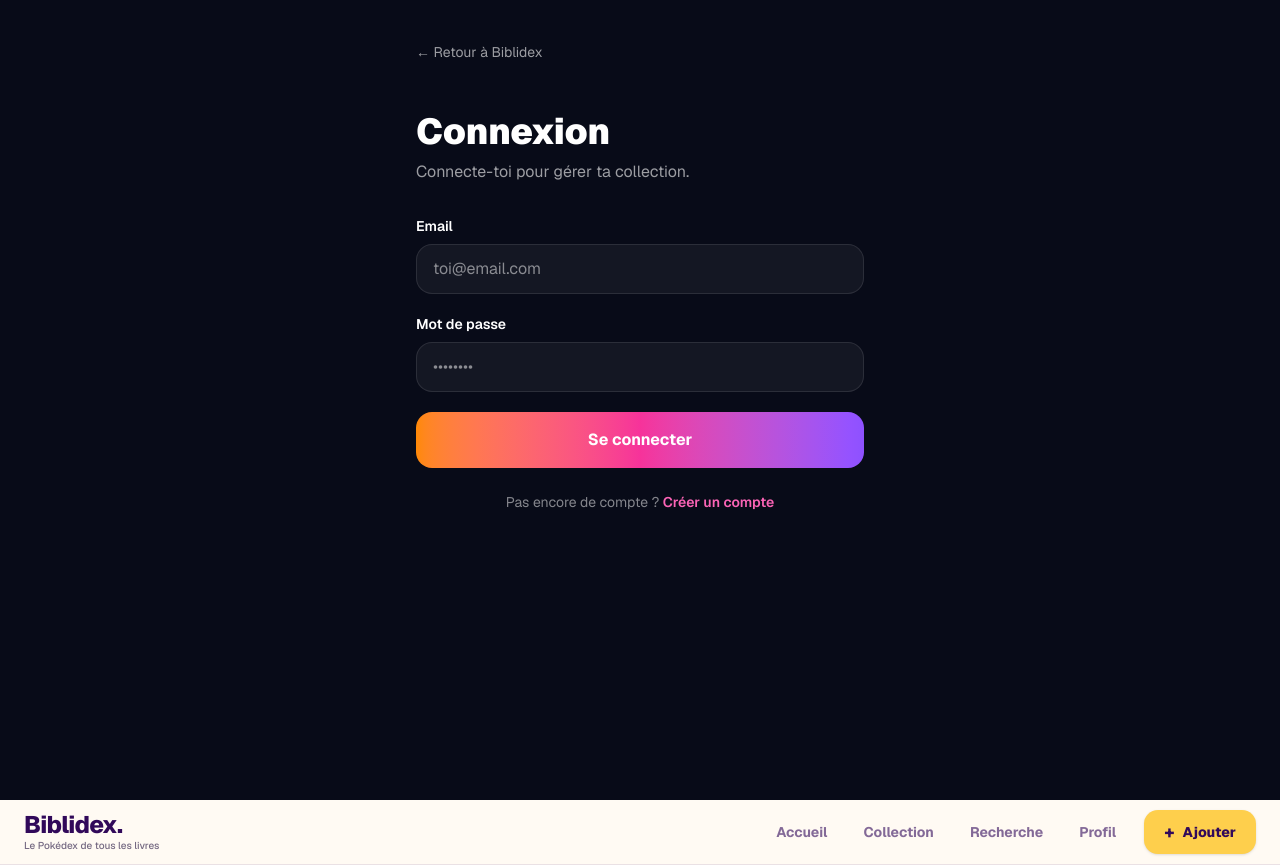
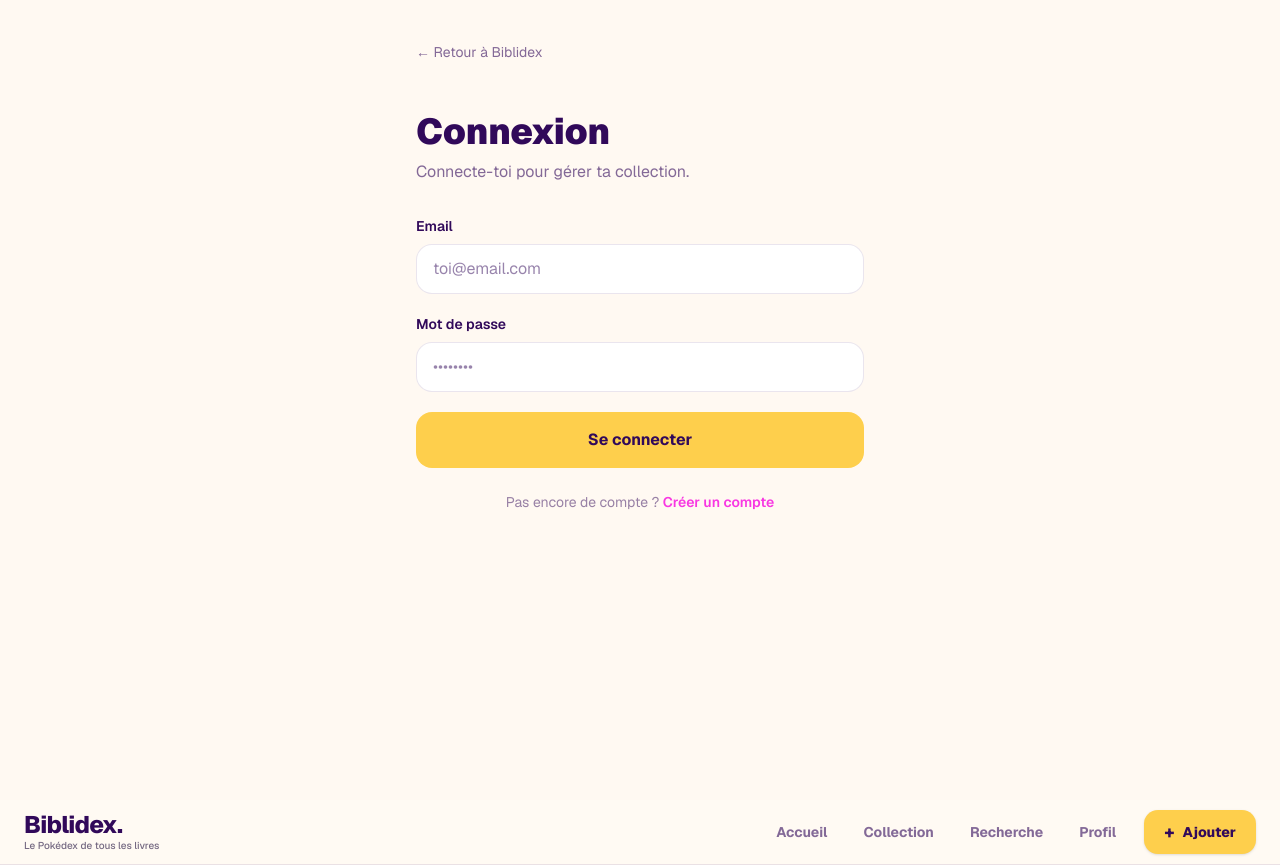
Before and after one commit to MedReyn/biblidex, a Next.js app: page /login in a window 1280 px wide. Built offline with nearby package versions, Linux system fonts and the light colour scheme; no server answers.

Commit message:
refactor: harmonize secondary screens with design system

```diff
--- a/app/login/page.tsx
+++ b/app/login/page.tsx
@@ -36,11 +36,11 @@ export default function LoginPage() {
   }
 
   return (
-    <main className="min-h-screen bg-[#080B18] px-6 py-10 text-white">
+    <main className="min-h-screen bg-[#FFF9F2] px-6 py-10 text-[#31095A]">
       <div className="mx-auto max-w-md">
         <Link
           href="/"
-          className="text-sm text-white/60 hover:text-white"
+          className="text-sm text-[#31095A]/60 hover:text-[#31095A]"
         >
           ← Retour à Biblidex
         </Link>
@@ -50,7 +50,7 @@ export default function LoginPage() {
             Connexion
           </h1>
 
-          <p className="mt-2 text-white/60">
+          <p className="mt-2 text-[#31095A]/60">
             Connecte-toi pour gérer ta collection.
           </p>
         </div>
@@ -70,7 +70,7 @@ export default function LoginPage() {
               value={email}
               onChange={(e) => setEmail(e.target.value)}
               placeholder="toi@email.com"
-              className="w-full rounded-2xl border border-white/10 bg-white/5 px-4 py-3 outline-none focus:border-pink-400"
+              className="w-full rounded-2xl border border-[#31095A]/10 bg-white px-4 py-3 outline-none focus:border-pink-400"
             />
           </div>
 
@@ -85,7 +85,7 @@ export default function LoginPage() {
               value={password}
               onChange={(e) => setPassword(e.target.value)}
               placeholder="••••••••"
-              className="w-full rounded-2xl border border-white/10 bg-white/5 px-4 py-3 outline-none focus:border-pink-400"
+              className="w-full rounded-2xl border border-[#31095A]/10 bg-white px-4 py-3 outline-none focus:border-pink-400"
             />
           </div>
 
@@ -98,17 +98,17 @@ export default function LoginPage() {
           <button
             type="submit"
             disabled={loading}
-            className="w-full rounded-2xl bg-gradient-to-r from-orange-400 via-pink-500 to-violet-500 px-5 py-4 font-bold transition hover:opacity-90 disabled:opacity-50"
+            className="w-full rounded-2xl bg-[#FECF4C] text-[#31095A] px-5 py-4 font-bold transition hover:opacity-90 disabled:opacity-50"
           >
             {loading ? "Connexion..." : "Se connecter"}
           </button>
         </form>
 
-        <p className="mt-6 text-center text-sm text-white/50">
+        <p className="mt-6 text-center text-sm text-[#31095A]/50">
           Pas encore de compte ?{" "}
           <Link
             href="/signup"
-            className="font-semibold text-pink-400 hover:text-pink-300"
+            className="font-semibold text-[#F837E2] hover:text-[#F837E2]"
           >
             Créer un compte
           </Link>
```
